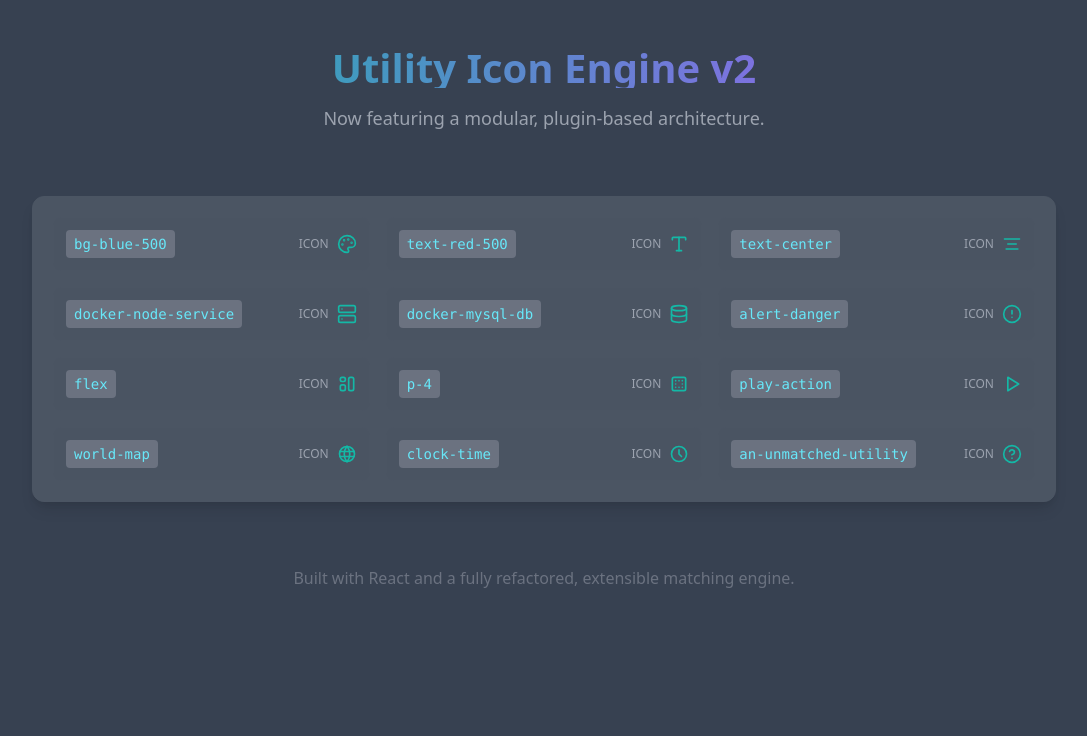
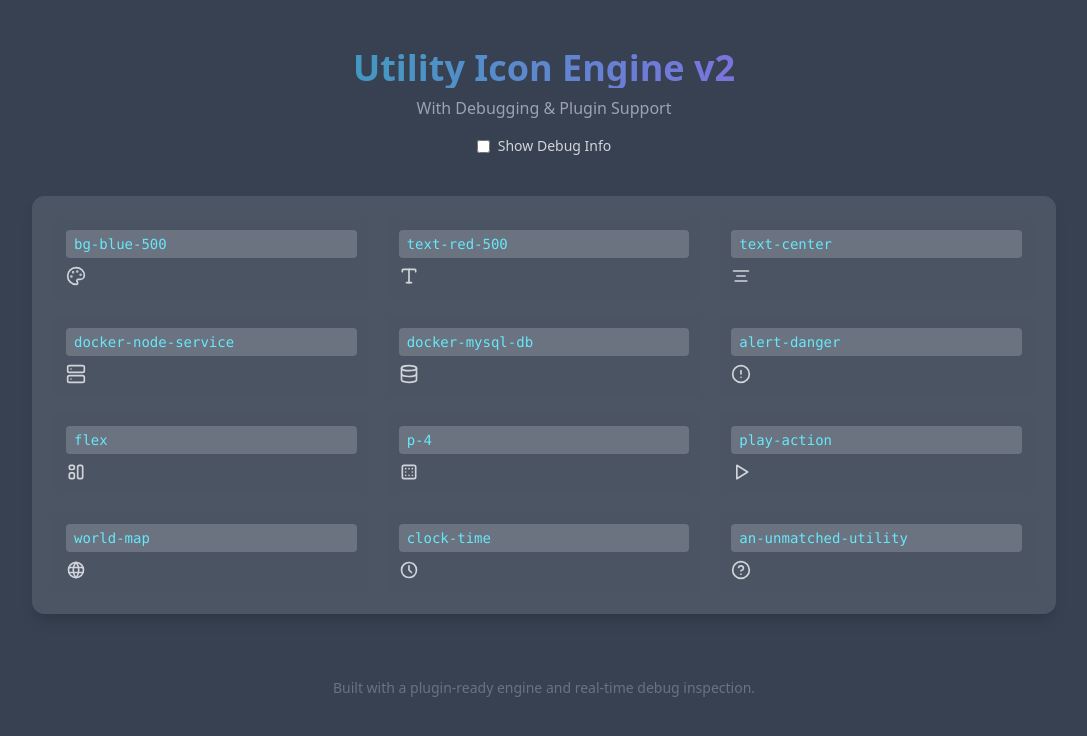
Before and after one commit to build-africa-eng/your-icon-engine, a React (Vite) app: page / in a window 1280 px wide. Shown: the top 736 px of the page, without its empty margins (96-1183 px from the left). Built offline with nearby package versions, Linux system fonts and the light colour scheme.

Commit message:
Update App.tsx

```diff
--- a/src/App.tsx
+++ b/src/App.tsx
@@ -1,7 +1,6 @@
 // src/App.tsx
-import React from 'react'; // No longer need useEffect
+import React, { useState } from 'react';
 import { UtilityIcon } from '@components/UtilityIcon';
-// No longer need to import initializers from '@core/initEngine'
 
 const utilities = [
   'bg-blue-500', 'text-red-500', 'text-center', 'docker-node-service',
@@ -10,43 +9,47 @@ const utilities = [
 ];
 
 const App = () => {
-  // The useEffect for initialization has been removed.
-  // The engine is already initialized before this component renders.
+  const [showDebug, setShowDebug] = useState(false);
 
   return (
     <div className="bg-dark-gray text-light-gray min-h-screen p-12 font-sans">
       <div className="max-w-5xl mx-auto">
-        <header className="text-center mb-16">
-          {/* ... header content ... */}
-          <h1 className="text-4xl md:text-4.5xl font-bold bg-clip-text text-transparent bg-gradient-to-r from-custom-teal to-custom-purple">
+        <header className="text-center mb-10">
+          <h1 className="text-4xl font-bold text-transparent bg-gradient-to-r from-custom-teal to-custom-purple bg-clip-text">
             Utility Icon Engine v2
           </h1>
-          <p className="mt-4 text-base md:text-lg text-gray-400">
-            Now featuring a modular, plugin-based architecture.
-          </p>
+          <p className="text-gray-400 mt-2">With Debugging & Plugin Support</p>
+          <div className="mt-4">
+            <label className="text-sm text-gray-300 flex items-center gap-2 justify-center">
+              <input
+                type="checkbox"
+                checked={showDebug}
+                onChange={() => setShowDebug(prev => !prev)}
+                className="accent-custom-teal"
+              />
+              Show Debug Info
+            </label>
+          </div>
         </header>
+
         <div className="bg-medium-gray border border-medium-gray rounded-xl shadow-custom-lg p-5">
           <div className="grid grid-cols-1 md:grid-cols-2 lg:grid-cols-3 gap-4">
             {utilities.map((utility) => (
               <div
                 key={utility}
-                className="flex items-center justify-between p-3 bg-gray-600/50 rounded-lg border border-medium-gray hover:bg-amber-400/20 transition-colors duration-200"
+                className="flex flex-col gap-2 p-3 bg-gray-600/50 rounded-lg border border-medium-gray hover:bg-amber-400/10 transition-colors duration-200"
               >
                 <code className="text-sm font-mono text-cyan-300 bg-gray-500 px-2 py-1 rounded">
                   {utility}
                 </code>
-                <div className="flex items-center gap-2">
-                  <span className="text-gray-400 text-xs">ICON</span>
-                  <div className="text-custom-teal">
-                    <UtilityIcon utility={utility} className="w-5 h-5" />
-                  </div>
-                </div>
+                <UtilityIcon utility={utility} showDebug={showDebug} />
               </div>
             ))}
           </div>
         </div>
-        <footer className="text-center mt-16 text-gray-500">
-          <p>Built with React and a fully refactored, extensible matching engine.</p>
+
+        <footer className="text-center mt-16 text-gray-500 text-sm">
+          <p>Built with a plugin-ready engine and real-time debug inspection.</p>
         </footer>
       </div>
     </div>
```
